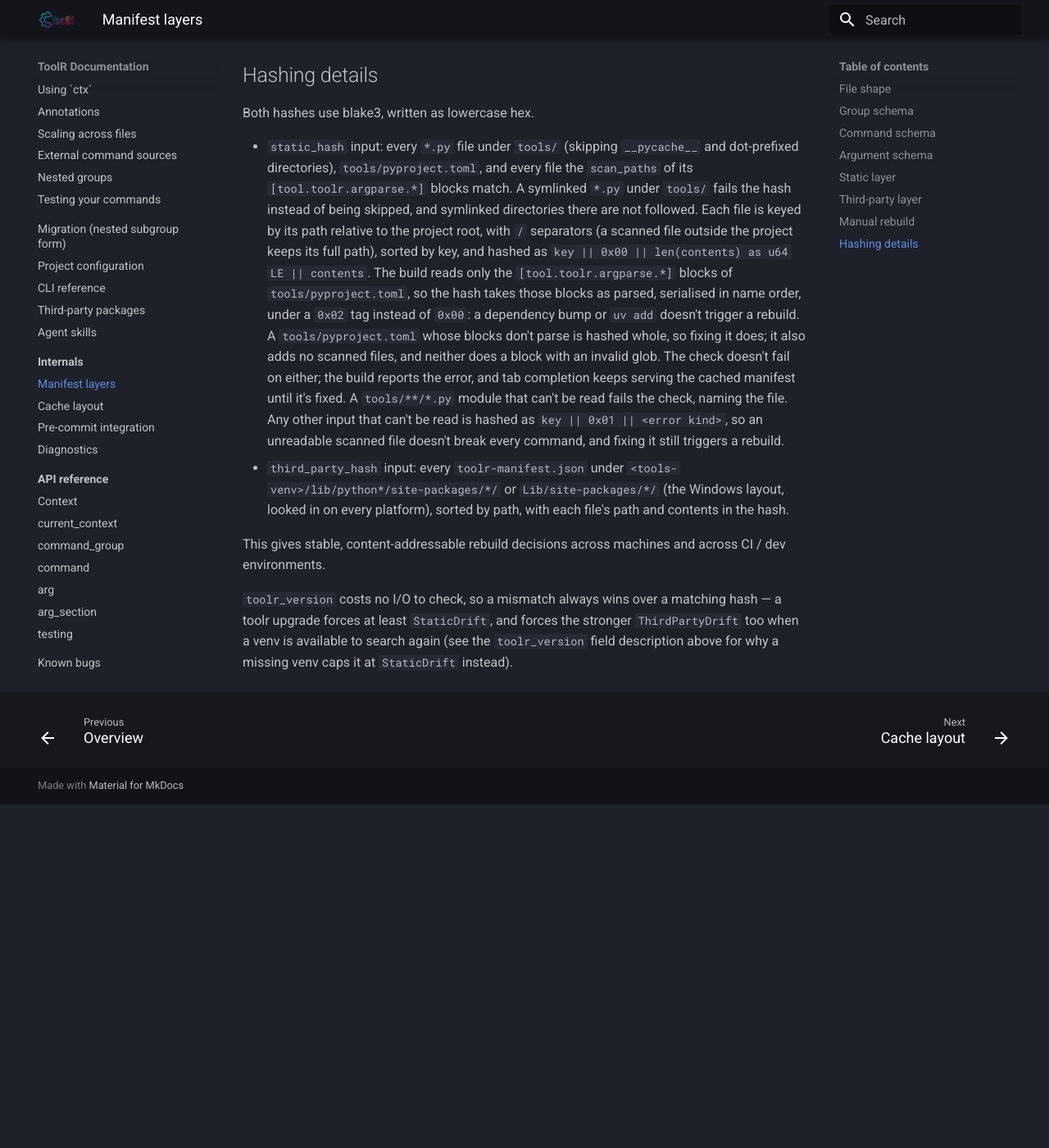
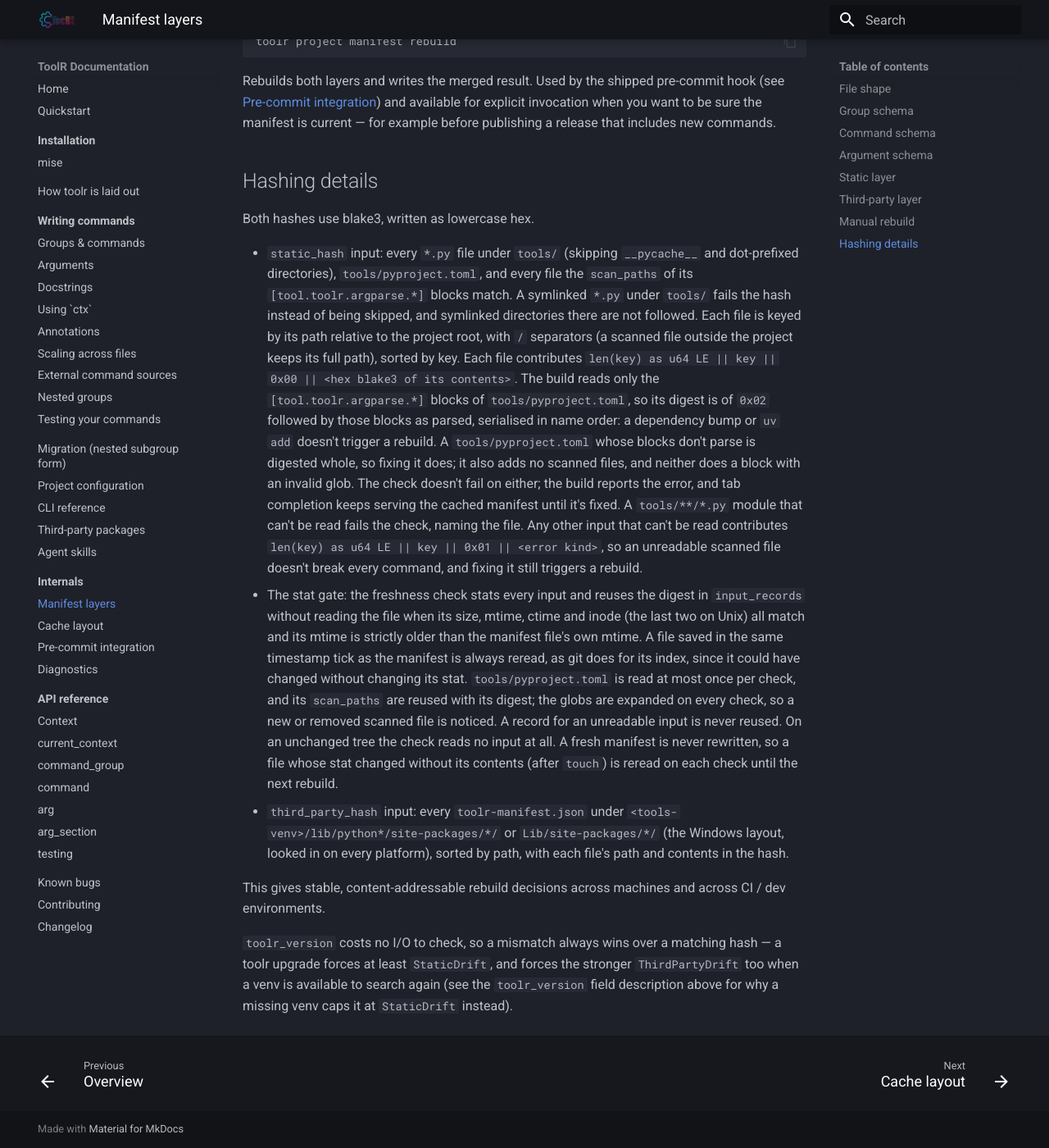
Before and after one commit to s0undt3ch/ToolR, an MkDocs documentation site: the page built from docs/internals/manifest.md, in a window 1280 px wide and 1400 px high, scrolled down 4176 px. Shown: the whole window at 82% size. Built offline with MkDocs 1.6.1 and Material for MkDocs 9.7.7, drawn with Linux system fonts in a browser that asks for light colours; before the commit the page ends 5157 px from its top, so only the background shows below that; some of the changed text lies outside the part shown.

Commit message:
docs(internals): document the input_records stat gate

````diff
--- a/docs/internals/manifest.md
+++ b/docs/internals/manifest.md
@@ -27,7 +27,8 @@
   "third_party_hash": "<blake3 hex>",
   "toolr_version": "<CARGO_PKG_VERSION>",
   "groups": [...],
-  "commands": [...]
+  "commands": [...],
+  "input_records": {"files": [...], "scan_paths": [...]}
 }
 ```
 
@@ -35,10 +36,16 @@
   manifest with a higher schema than it understands. Version 2 removed
   `path_constraints`. A cache with any other schema version is rebuilt
   on the next run.
-- **`static_hash`** — blake3 over the sorted `(path, contents)` of
+- **`static_hash`** — blake3 over the sorted per-file digests of
   every input of the static build: each `tools/**/*.py` file, the
   `[tool.toolr.argparse.*]` blocks of `tools/pyproject.toml`, and every
   file an external command source scans. Drives static-layer rebuilds.
+- **`input_records`** — what `static_hash` was computed from: one
+  record per input (`key`, `size`, `mtime_ns`, `ctime_ns`, `ino`,
+  `blake3`, and `unreadable` for an input that couldn't be read), plus
+  each argparse block's `scan_paths`. The freshness check uses them to
+  skip rereading unchanged files. Absent on older manifests, which then
+  reread everything once.
 - **`third_party_hash`** — blake3 over the sorted set of
   `toolr-manifest.json` files found under
   `<tools-venv>/lib/python*/site-packages/*/`
@@ -219,19 +226,34 @@
   of being skipped, and symlinked directories there are not followed.
   Each file is keyed by its path relative to the project root, with `/`
   separators (a scanned file outside the project keeps its full path),
-  sorted by key, and hashed as
-  `key || 0x00 || len(contents) as u64 LE || contents`. The build reads
-  only the `[tool.toolr.argparse.*]` blocks of `tools/pyproject.toml`,
-  so the hash takes those blocks as parsed, serialised in name order,
-  under a `0x02` tag instead of `0x00`: a dependency bump or `uv add`
-  doesn't trigger a rebuild. A `tools/pyproject.toml` whose blocks don't
-  parse is hashed whole, so fixing it does; it also adds no scanned
-  files, and neither does a block with an invalid glob. The check
-  doesn't fail on either; the build reports the error, and tab
-  completion keeps serving the cached manifest until it's fixed. A `tools/**/*.py` module that can't be read fails
-  the check, naming the file. Any other input that can't be read is
-  hashed as `key || 0x01 || <error kind>`, so an unreadable scanned file
-  doesn't break every command, and fixing it still triggers a rebuild.
+  sorted by key. Each file contributes
+  `len(key) as u64 LE || key || 0x00 || <hex blake3 of its contents>`.
+  The build reads only the `[tool.toolr.argparse.*]` blocks of
+  `tools/pyproject.toml`, so its digest is of `0x02` followed by those
+  blocks as parsed, serialised in name order: a dependency bump or
+  `uv add` doesn't trigger a rebuild. A `tools/pyproject.toml` whose
+  blocks don't parse is digested whole, so fixing it does; it also adds
+  no scanned files, and neither does a block with an invalid glob. The
+  check doesn't fail on either; the build reports the error, and tab
+  completion keeps serving the cached manifest until it's fixed. A
+  `tools/**/*.py` module that can't be read fails the check, naming the
+  file. Any other input that can't be read contributes
+  `len(key) as u64 LE || key || 0x01 || <error kind>`, so an unreadable
+  scanned file doesn't break every command, and fixing it still triggers
+  a rebuild.
+- The stat gate: the freshness check stats every input and reuses the
+  digest in `input_records` without reading the file when its size,
+  mtime, ctime and inode (the last two on Unix) all match and its mtime
+  is strictly older than the manifest file's own mtime. A file saved in
+  the same timestamp tick as the manifest is always reread, as git does
+  for its index, since it could have changed without changing its stat.
+  `tools/pyproject.toml` is read at most once per check, and its
+  `scan_paths` are reused with its digest; the globs are expanded on
+  every check, so a new or removed scanned file is noticed. A record
+  for an unreadable input is never reused. On an unchanged tree the
+  check reads no input at all. A fresh manifest is never rewritten, so
+  a file whose stat changed without its contents (after `touch`) is
+  reread on each check until the next rebuild.
 - `third_party_hash` input: every `toolr-manifest.json` under
   `<tools-venv>/lib/python*/site-packages/*/`
   or `Lib/site-packages/*/` (the Windows layout, looked in on every
````
